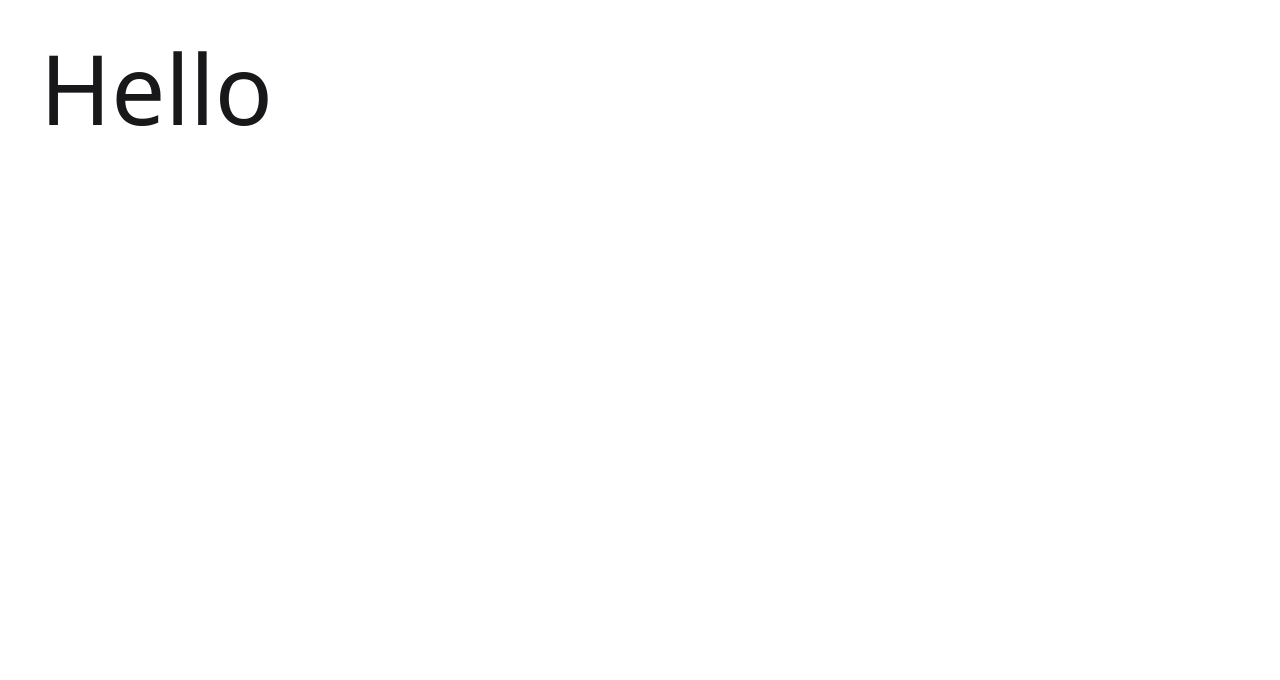
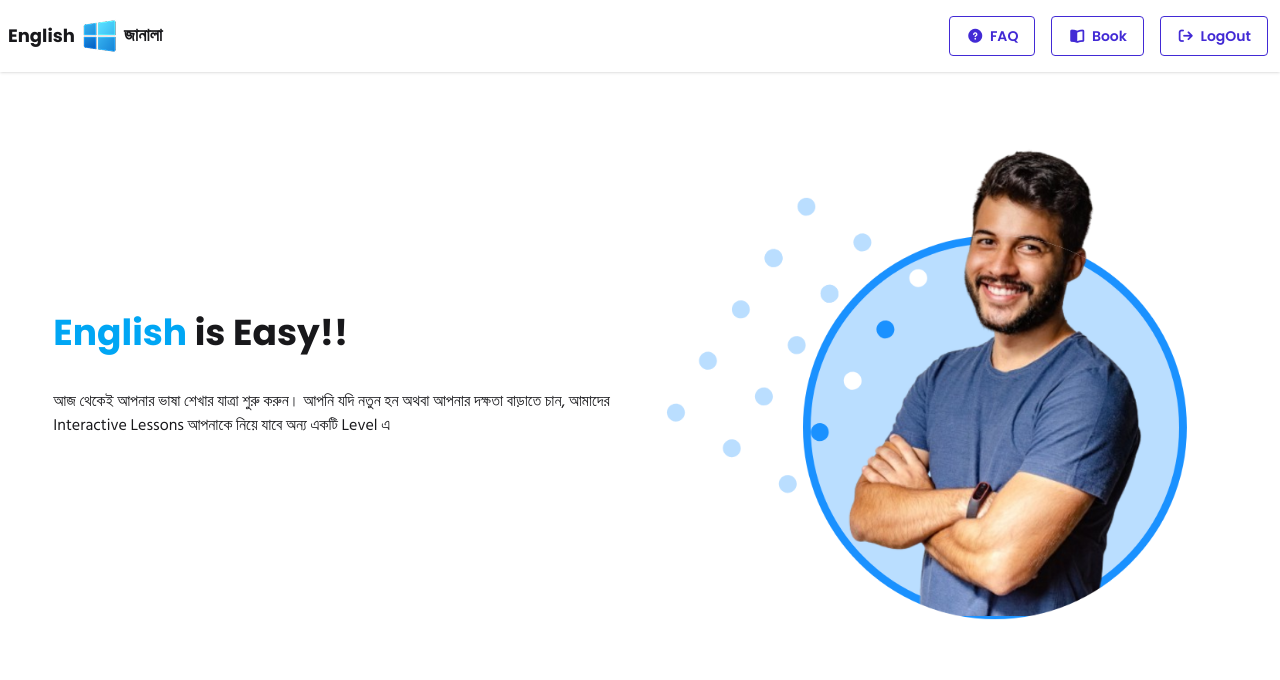
Before and after one commit to mobasshir57/english-janala-vocabulary, a plain HTML site: page index.html in a window 1280 px wide. Drawn offline with nearby package versions, Linux system fonts and the light colour scheme.

Commit message:
header and hero section design done

```diff
--- a/index.html
+++ b/index.html
@@ -1,5 +1,6 @@
 <!DOCTYPE html>
 <html lang="en">
+
 <head>
     <meta charset="UTF-8">
     <meta name="viewport" content="width=device-width, initial-scale=1.0">
@@ -21,9 +22,59 @@
 <!-- CSS File -->
 <link rel="stylesheet" href="./style/style.css">
 </head>
+
 <body>
 
-<h1 class="text-8xl py-10 px-10">Hello</h1>
+    <header>
+    <div class="navbar bg-base-100 shadow-sm">
+  <div class="navbar-start">
+    <div class="dropdown">
+      <div tabindex="0" role="button" class="btn btn-ghost lg:hidden">
+        <svg xmlns="http://www.w3.org/2000/svg" class="h-5 w-5" fill="none" viewBox="0 0 24 24" stroke="currentColor"> <path stroke-linecap="round" stroke-linejoin="round" stroke-width="2" d="M4 6h16M4 12h8m-8 6h16" /> </svg>
+      </div>
+      <ul
+        tabindex="-1"
+        class="menu menu-sm dropdown-content bg-base-100 rounded-box z-1 mt-3 w-52 p-2 shadow">
+        <li>
+    <a href="" class=""><i class="fa-solid fa-circle-question"></i> FAQ</a>
+   </li>
+   <li>
+    <a href="" class=""> <i class="fa-solid fa-book-open"></i> Book</a>
+   </li>
+   <li>
+    <a href="" class=""><i class="fa-solid fa-arrow-right-from-bracket"></i> LogOut</a>
+   </li>
+      </ul>
+    </div>
+    <a href="" class="flex items-center gap-1"> <span class="text-lg font-bold">English</span> <img src="./assets/logo.png" alt=""> <span class="font-bangla text-lg font-semibold ">জানালা</span></a>
+  </div>
+
+  <div class="navbar-end hidden lg:flex">
+    <ul class="menu menu-horizontal px-1 space-x-4">
+   <li>
+    <a href="" class="btn btn-outline btn-primary"><i class="fa-solid fa-circle-question"></i> FAQ</a>
+   </li>
+   <li>
+    <a href="" class="btn btn-outline btn-primary"> <i class="fa-solid fa-book-open"></i> Book</a>
+   </li>
+   <li>
+    <a href="" class="btn btn-outline btn-primary"><i class="fa-solid fa-arrow-right-from-bracket"></i> LogOut</a>
+   </li>
+    </ul>
+  </div>
+</div>
+    </header>
+
+    <section class="flex flex-col-reverse md:flex-row gap-10 justify-between items-center py-5 w-11/12 mx-auto">
+        <div class="content flex-1 text-center md:text-left">
+            <h2 class="text-4xl font-bold mb-9"> <span class="text-sky-500">English</span> is Easy!!</h2>
+            <p class="font-bangla">আজ থেকেই আপনার ভাষা শেখার যাত্রা শুরু করুন। আপনি যদি নতুন হন অথবা আপনার দক্ষতা বাড়াতে চান, আমাদের Interactive Lessons আপনাকে নিয়ে যাবে অন্য একটি Level এ</p>
+        </div>
+
+        <div class="image flex-1">
+            <img src="./assets/hero-student.png" alt="">
+        </div>
+    </section>
 
 </body>
 </html>
--- a/style/style.css
+++ b/style/style.css
@@ -0,0 +1,8 @@
+*{
+    font-family: "Poppins", sans-serif;
+}
+
+.font-bangla{
+    font-family: "Hind Siliguri", sans-serif;
+
+}
```
